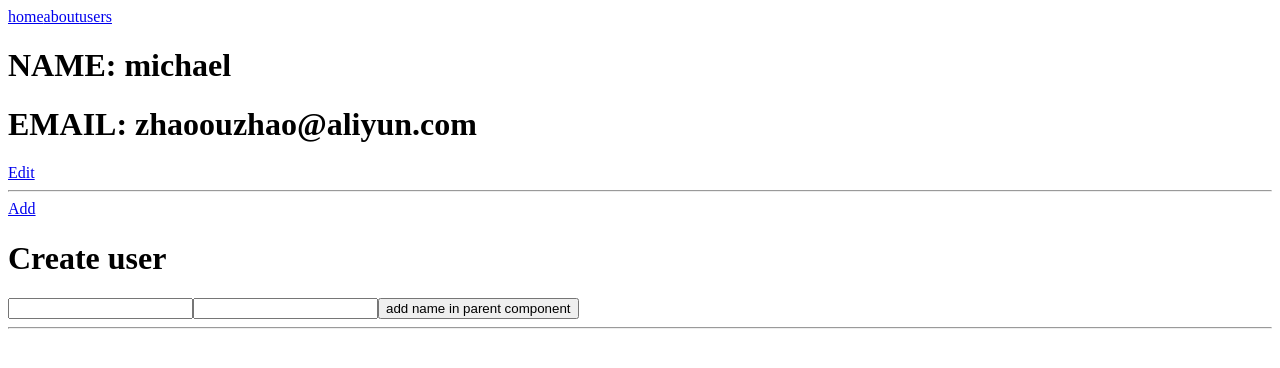
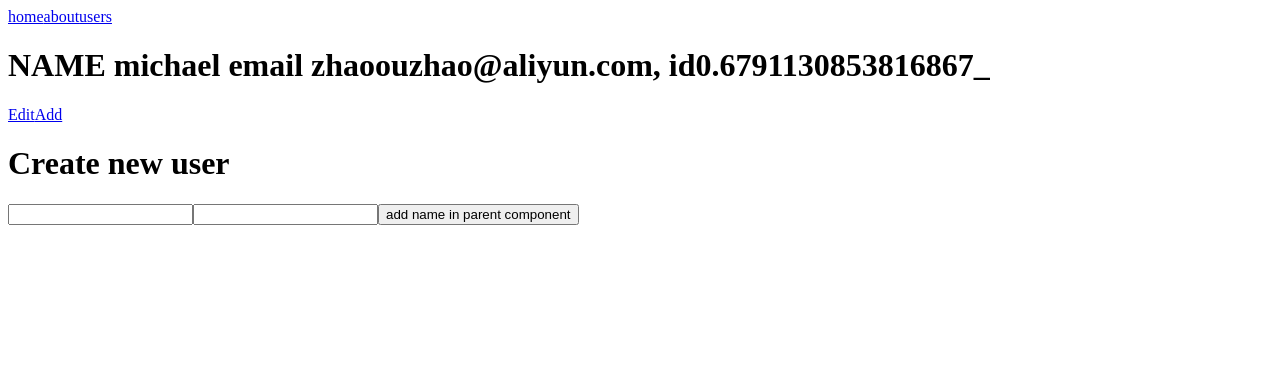
Before and after one commit to zhaoou/react_todolist, a React (Create React App) app: page /user/create in a window 1280 px wide. Shown: the top 368 px of the page. Built offline with nearby package versions, Linux system fonts and the light colour scheme.

Commit message:
wip: controlled components

```diff
--- a/src/users/User.js
+++ b/src/users/User.js
@@ -5,18 +5,14 @@ class User extends Component {
 
     constructor(props) {
         super(props);
-        console.log(props);
     }
-
 
 
     render() {
         return (
             <Fragment>
-                <h1>NAME: {this.props.user.name}</h1>
-                <h1>EMAIL: {this.props.user.email}</h1>
+                <h1>NAME {this.props.user.name.toString()} email {this.props.user.email}, id{this.props.user.id}</h1>
                 <Link to={`/user/edit/${this.props.user.email}`}>Edit</Link>
-                <hr/>
             </Fragment>
         );
     }
--- a/src/users/UserForm.js
+++ b/src/users/UserForm.js
@@ -5,58 +5,42 @@ class UserForm extends Component{
 
     constructor(props) {
         super(props);
-        this.nameRef = React.createRef();
-        this.emailRef = React.createRef();
-        console.log("form created")
-
-        this.user = {name: "", email: ""};
-        console.log("constructor2")
-        if(props.match && props.users) {
-            console.log("constructor2")
-            this.user = props.users.filter(u => u.email == this.props.match.params.id)[0];
-        }
+        this.state = { user: props.user || {name:"", email:""} };
         this.save = this.save.bind(this);
+        this.handleChange = this.handleChange.bind(this);
     }
 
-    // this function belongs to Todo.prototype
     save(event) {
         event.preventDefault();
-        this.props.save(this.nameRef.current.value, this.emailRef.current.value);
+        this.props.save(this.state.user);
         event.currentTarget.reset();
     }
 
 
-    shouldComponentUpdate(nextProps) {
-        console.log("getting props", nextProps,"aaa");
-        if(nextProps.match && nextProps.users) {
-            let matchingUsers =  nextProps.users.filter(u => u.email == nextProps.match.params.id)
-            if(matchingUsers) {
-                console.log("ccc",matchingUsers[0])
-                this.user = matchingUsers[0];
-                console.log("new user: ", this.user);
-
-            }else{
-                this.user = {name:"", email:""};
-            }
-            return true;
-        }
-        else{
-            this.user = {name:"", email:""};
-            console.log("bbb", this.user);
-        }
-        return false;
+    handleChange(event) {
+        console.log("event outside", event.target.name)
+        let {name, value} = event.target;
+        this.setState( old => {
+            let newUser = {...old.user};
+            newUser[name] = value;
+            return {user: newUser};
+        } );
     }
 
-    render() {
+
+
+    render(){
+        console.log(">>", JSON.stringify(this.state.user))
         return (
             <Fragment>
-                <h1>{this.props.user? "Edit user" :  "Create user"}</h1>
+                <h1>{this.props.user? `Editing ${this.state.user.email} ${this.state.user.name}`  :  "Create new user"}</h1>
+
                 <form onSubmit={this.save}>
-                    <input type="text" ref={this.nameRef} name="name" defaultValue={this.user.name} />
-                    <input type="text" ref={this.emailRef} name="email" defaultValue={this.user.email}/>
+                    <input type="hidden"  value={this.state.user.id}/>
+                    <input type="text"  name="name" value={this.state.user.name} onChange={this.handleChange}/>
+                    <input type="text"  name="email" value={this.state.user.email} onChange={this.handleChange}/>
                     <button type="submit"> add name in parent component</button>
                 </form>
-                <hr/>
             </Fragment>
         );
     }
--- a/src/users/Users.js
+++ b/src/users/Users.js
@@ -1,4 +1,4 @@
-import React, { Component } from 'react';
+import React, {Component, Fragment} from 'react';
 import User from "./User";
 import UserForm from "./UserForm";
 import {Link, Route, Switch} from "react-router-dom";
@@ -9,15 +9,14 @@ class Users extends Component {
     constructor(props) {
         super(props);
         console.log("users created")
-        this.state = {users: [{email: "zhaoouzhao@aliyun.com", name:"michael"}]};
+        this.state = {users: [{id:Math.random()+"_", email: "zhaoouzhao@aliyun.com", name:"michael"}]};
         this.add = this.add.bind(this)
     }
 
-    add(name, email){
+    add({name, email}){
+        console.log(name, email);
         let oldUsers = [...this.state.users];
-        console.log("111", oldUsers)
-        let existingUsers = this.state.users.filter( x => x.email == email);
-        console.log("222", email)
+        let existingUsers = this.state.users.filter( x => x.id == id);
         if(existingUsers[0]){
             existingUsers[0].name = name;
         } else{
@@ -28,21 +27,20 @@ class Users extends Component {
 
     render() {
         return (
-                <div>
+                <Fragment>
 
                     { this.state.users.map( (e, i) => (
-                        <User key={i}  user={e} save={this.add} />
+                        <Fragment>
+                            <User key={e.id}  user={e} save={this.add} />
+                            <Route path="/user/edit/:id" render={ (props) => <UserForm {...props} save={this.add} user={e}/> } />
+                        </Fragment>
 
                     ))}
 
                     <Link to="/user/create">Add</Link>
+                    <Route path="/user/create" render={ (props) => <UserForm {...props} save={this.add} /> } />
 
-                    <Switch>
-                        <Route path="/user/create" render={ (props) => <UserForm {...props} save={this.add} /> } />
-                        <Route path="/user/edit/:id" render={ (props) => <UserForm {...props} save={this.add} users={this.state.users}/> } />
-                    </Switch>
-
-                </div>
+                </Fragment>
         );
     }
 }
```
